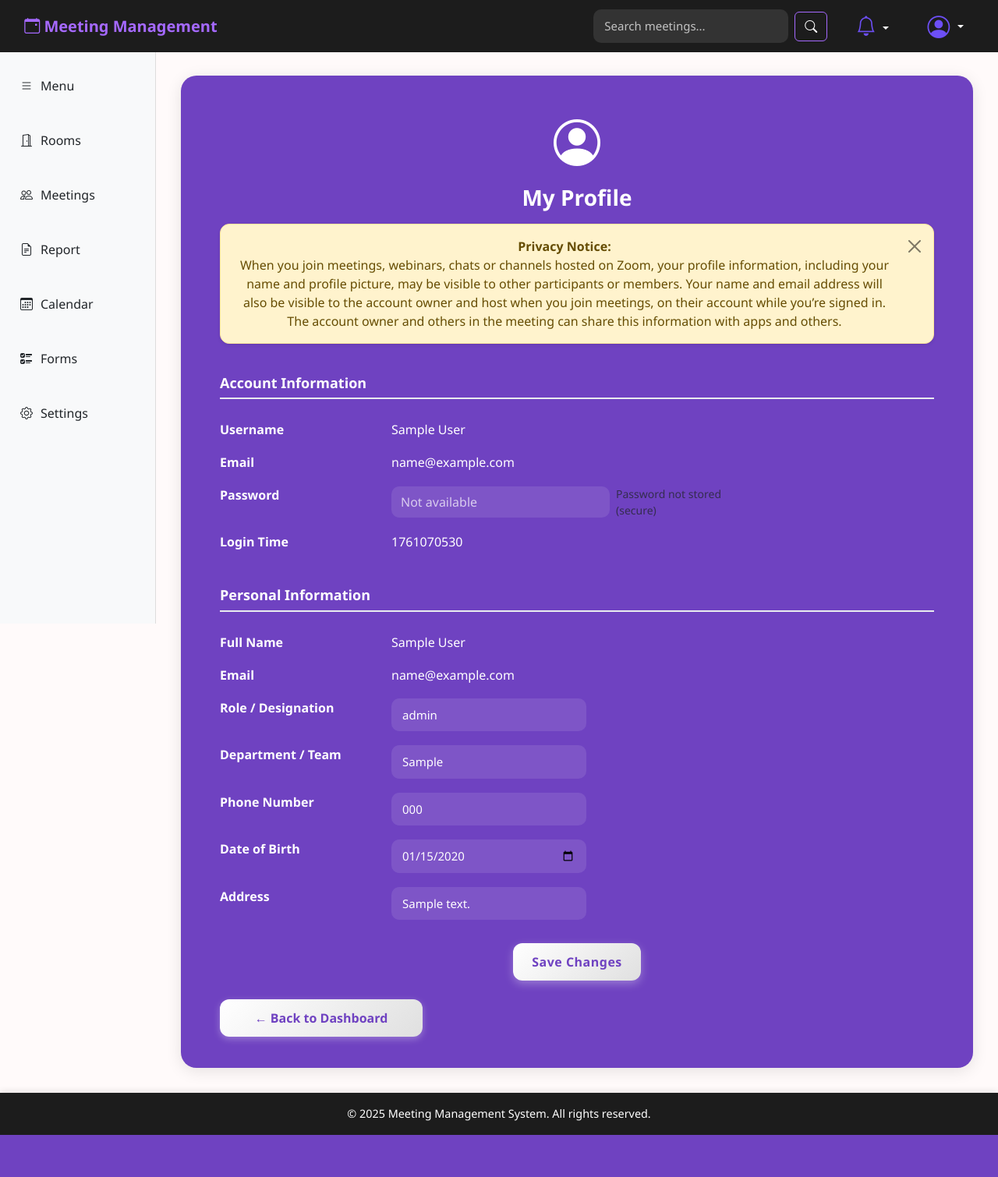
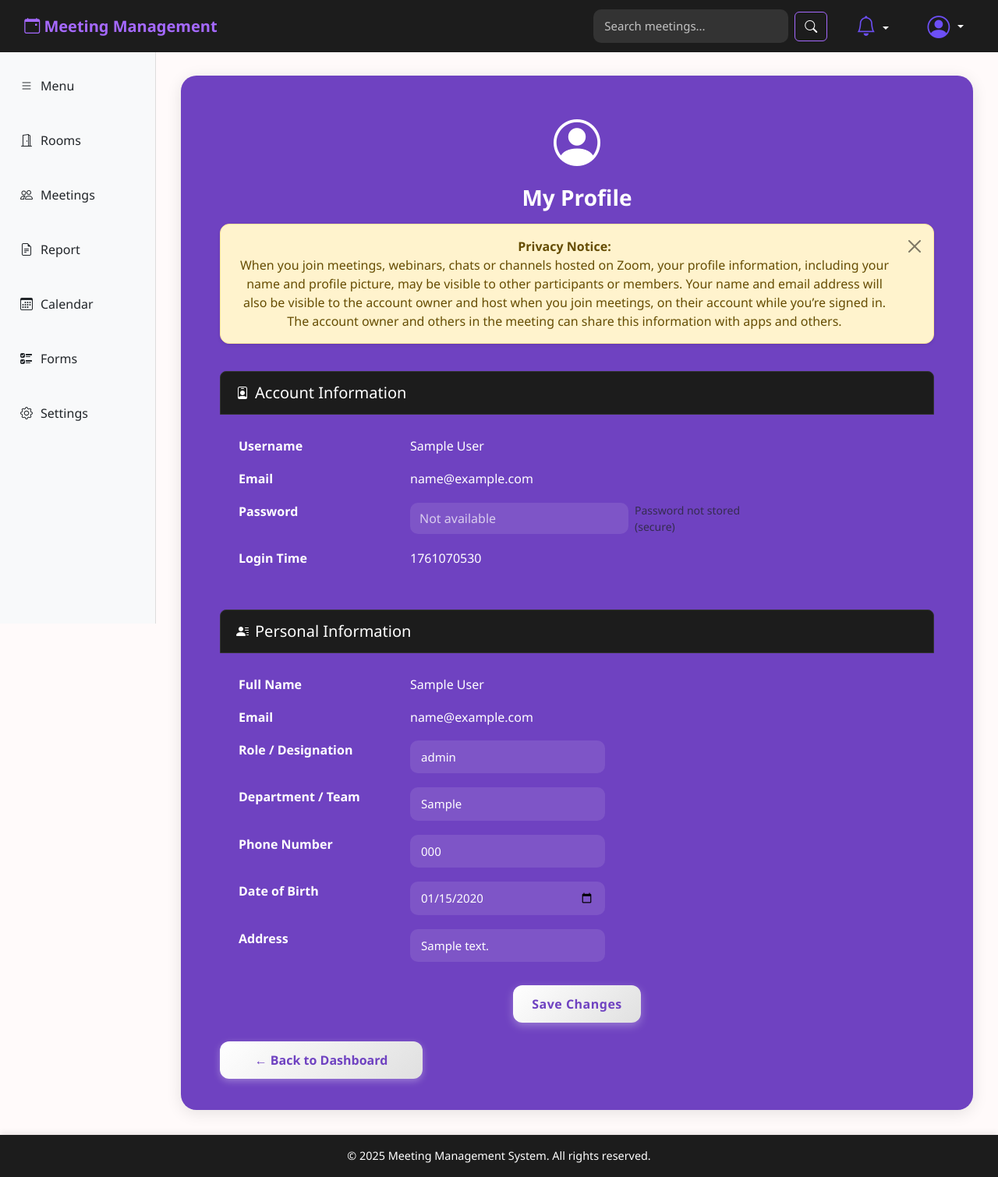
Before and after one commit to alishah18105/Meeting_Management_System, a Flask app: page /profile in a window 1280 px wide. Shown: the whole page at 78% size. Before the commit the page ends 1456 px from the top, so only its background shows below. Run offline with Flask 3, Linux system fonts and the light colour scheme; the visitor is signed in with stand-in values (Sample User, id 1); tables that the repository leaves empty hold one stand-in row (values such as "Sample post").

Commit message:
Some Other Fixes

```diff
--- a/routes/settings.py
+++ b/routes/settings.py
@@ -26,7 +26,6 @@ def settings():
         if old_password and new_password:
             if check_password_hash(user.password, old_password):
                 user.password = generate_password_hash(new_password)
-                flash("Password updated successfully!", "success")
             else:
                 flash("Old password is incorrect!", "danger")
                 return redirect(url_for('settings.settings'))
--- a/static/css/meeting_dashboard.css
+++ b/static/css/meeting_dashboard.css
@@ -1,8 +1,9 @@
-body {
+body,html {
   font-family: "Segoe UI", Arial, sans-serif;
   background-color: var(--content-bg);
   margin: 0;
   padding: 0;
+  height: 100%;
 
 }
 
@@ -161,7 +175,7 @@ body {
   margin-top: 65px;
   padding: 2rem;
   background-color: var(--content-bg);
-  min-height: calc(100vh - 65px - 60px);
+  min-height: calc(100vh - 50px);
   overflow-y: auto;
   transition: left 0.3s ease;
 }
--- a/static/css/settings.css
+++ b/static/css/settings.css
@@ -1,3 +1,4 @@
+
 .settings-container {
   width: 100%;
   max-width: 100%;  /* remove width restriction */
--- a/templates/profile.html
+++ b/templates/profile.html
@@ -59,10 +59,12 @@
     margin-bottom: 15px;
     font-size: 18px;
     font-weight: 700;
-    border-bottom: 2px solid #e9ecef;
     padding-bottom: 8px;
     color:white;
+    background:#1c1c1c;
   }
+
+
 
    .btn-outline-secondary {
     border: none;
@@ -152,9 +154,33 @@
     color: rgba(255, 255, 255, 0.7);
   }
 
- </style>
+.card-header {
+  background: #1c1c1c;
+  color: #fff;
+  font-weight: 600;
+  padding: 15px 20px;
+  border-bottom: 1px solid #333;
+  border-top: 1px solid #333;
+  border-left: 1px solid #333;
+  border-right: 1px solid #333;
+  border-top-left-radius: 8px;
+  border-top-right-radius: 8px;
+  position: relative;
+
+}
+
+.account-info,
+.personal-info {
+  margin-left: 25px;
+}
 
 
+.mt-5 {
+  margin-top: 3rem !important;
+}
+
+
+ </style>
 
 <div class="profile-container">
   <div class="profile-header">
@@ -172,21 +198,20 @@
   </div>
 
   <!-- ACCOUNT INFO -->
-  <h5 class="section-title">Account Information</h5>
+  <div class="card-header d-flex align-items-center">
+    <i class="bi bi-person-badge me-2"></i>  <!-- changed icon -->
+    <h5 class="mb-0">Account Information</h5>
+  </div>
+
+  <div class="account-info mt-3 ms-4"> <!-- added slight margin-left -->
     <table class="table-borderless profile-table">
       <tr>
         <th>Username</th>
-      <td>
-        {{ username }}
-
-      </td>
+        <td>{{ username }}</td>
       </tr>
       <tr>
         <th>Email</th>
-      <td>
-        {{ email }}
-
-      </td>
+        <td>{{ email }}</td>
       </tr>
       <tr>
         <th>Password</th>
@@ -203,72 +228,57 @@
               <small class="text-muted ms-2">Password not stored (secure)</small>
             {% endif %}
           </div>
-
         </td>
       </tr>
       <tr>
         <th>Login Time</th>
-      <td>
-        {{ login_time }}
-
-      </td>
+        <td>{{ login_time }}</td>
       </tr>
     </table>
+  </div>
+
+  <!-- Added visual spacing between sections -->
+  <div class="mt-5"></div>
 
   <!-- PERSONAL INFO -->
+
+    <div class="card-header d-flex align-items-center">
+      <i class="bi bi-person-lines-fill me-2"></i> <!-- changed icon -->
+      <h5 class="mb-0">Personal Information</h5>
+    </div>
     <form method="POST">
-    <h5 class="section-title">Personal Information</h5>
+    <div class="personal-info mt-3 ms-4"> <!-- added slight margin-left -->
       <table class="table-borderless profile-table">
         <tr>
           <th>Full Name</th>
-        <td>
-          {{ username }}
-
-        </td>
+          <td>{{ username }}</td>
         </tr>
         <tr>
           <th>Email</th>
-        <td>
-          {{ email }}
-
-        </td>
+          <td>{{ email }}</td>
         </tr>
         <tr>
           <th>Role / Designation</th>
-        <td>
-          <input type="text" name="role" class="form-control" value="{{ role or '' }}" placeholder="Optional">
-
-        </td>
+          <td><input type="text" name="role" class="form-control" value="{{ role or '' }}" placeholder="Optional"></td>
         </tr>
         <tr>
           <th>Department / Team</th>
-        <td>
-          <input type="text" name="department" class="form-control" value="{{ department or '' }}" placeholder="Optional">
-
-        </td>
+          <td><input type="text" name="department" class="form-control" value="{{ department or '' }}" placeholder="Optional"></td>
         </tr>
         <tr>
           <th>Phone Number</th>
-        <td>
-          <input type="text" name="phone" class="form-control" value="{{ phone or '' }}" placeholder="Optional">
-
-        </td>
+          <td><input type="text" name="phone" class="form-control" value="{{ phone or '' }}" placeholder="Optional"></td>
         </tr>
         <tr>
           <th>Date of Birth</th>
-        <td>
-          <input type="date" name="dob" class="form-control" value="{{ dob or '' }}">
-
-        </td>
+          <td><input type="date" name="dob" class="form-control" value="{{ dob or '' }}"></td>
         </tr>
         <tr>
           <th>Address</th>
-        <td>
-          <input type="text" name="address" class="form-control" value="{{ address or '' }}" placeholder="Optional">
-
-        </td>
+          <td><input type="text" name="address" class="form-control" value="{{ address or '' }}" placeholder="Optional"></td>
         </tr>
       </table>
+    </div>
 
     <div class="text-center mt-4">
       <button type="submit" class="btn btn-primary px-4">Save Changes</button>
@@ -277,6 +287,7 @@
 
   <a href="{{ url_for('homePage') }}" class="back-btn mt-4">← Back to Dashboard</a>
 </div>
+
 
 <script>
   document.addEventListener("DOMContentLoaded", function() {
```
Also changed, not shown: other parts of static/css/meeting_dashboard.css (+15 -14 lines), templates/Calendar.html (+32 -19 lines). Lines whose indentation alone changed are shown as unchanged.
